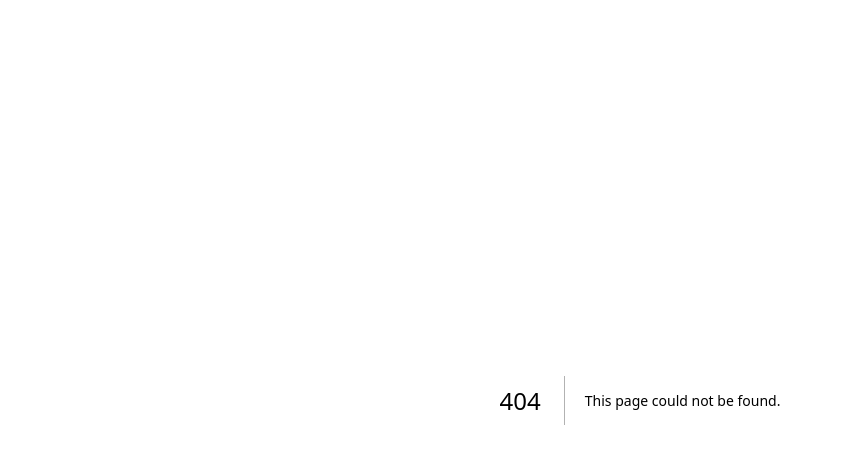
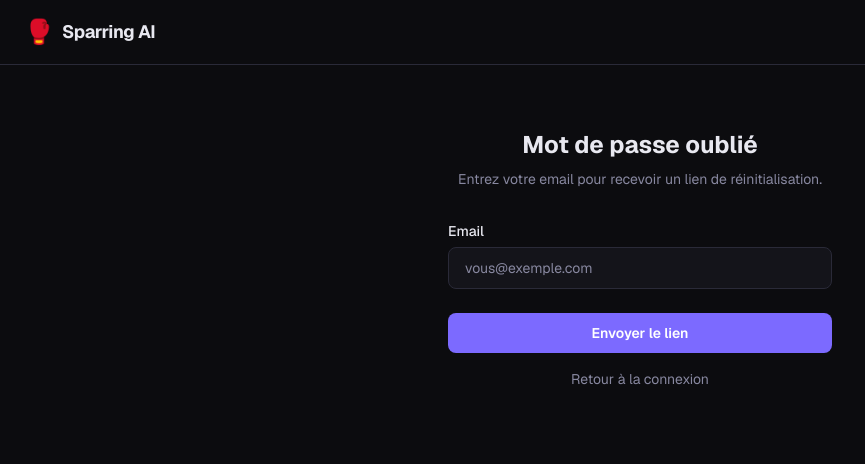
Before and after one commit to epapoz38-png/sparring.ia, a Next.js app: page /forgot-password in a window 1280 px wide. Before the commit this address had no page. Shown: the top 464 px of the page, without its empty margins (0-865 px from the left). Built offline with nearby package versions, Linux system fonts and the light colour scheme.

Commit message:
verify email + forgot password

```diff
--- /dev/null
+++ b/app/(auth)/forgot-password/page.tsx
@@ -0,0 +1,96 @@
+"use client";
+
+import { useState } from "react";
+import Link from "next/link";
+import { createClient } from "@/lib/supabase/client";
+
+export default function ForgotPasswordPage() {
+  const [email, setEmail] = useState("");
+  const [status, setStatus] = useState<"idle" | "sending" | "sent" | "error">("idle");
+
+  async function handleSubmit(e: React.FormEvent) {
+    e.preventDefault();
+    setStatus("sending");
+    const supabase = createClient();
+    const { error } = await supabase.auth.resetPasswordForEmail(email, {
+      redirectTo: `${window.location.origin}/api/auth/callback?next=/reset-password`,
+    });
+    setStatus(error ? "error" : "sent");
+  }
+
+  if (status === "sent") {
+    return (
+      <div className="w-full max-w-sm text-center">
+        <div className="text-5xl mb-6">📬</div>
+        <h1 className="text-2xl font-bold text-[var(--color-text)] mb-3">
+          Email envoyé
+        </h1>
+        <p className="text-sm text-[var(--color-muted)] mb-8 leading-relaxed">
+          Si un compte existe pour{" "}
+          <span className="text-[var(--color-text)] font-medium">{email}</span>,
+          vous recevrez un lien pour réinitialiser votre mot de passe.
+        </p>
+        <Link
+          href="/login"
+          className="text-sm text-[var(--color-accent)] hover:underline"
+        >
+          Retour à la connexion
+        </Link>
+      </div>
+    );
+  }
+
+  return (
+    <div className="w-full max-w-sm">
+      <div className="mb-8 text-center">
+        <h1 className="text-2xl font-bold text-[var(--color-text)] mb-2">
+          Mot de passe oublié
+        </h1>
+        <p className="text-sm text-[var(--color-muted)]">
+          Entrez votre email pour recevoir un lien de réinitialisation.
+        </p>
+      </div>
+
+      <form onSubmit={handleSubmit} className="flex flex-col gap-4">
+        <div className="flex flex-col gap-1.5">
+          <label
+            htmlFor="email"
+            className="text-sm font-medium text-[var(--color-text)]"
+          >
+            Email
+          </label>
+          <input
+            id="email"
+            type="email"
+            required
+            value={email}
+            onChange={(e) => setEmail(e.target.value)}
+            placeholder="vous@exemple.com"
+            className="px-4 py-2.5 rounded-lg border border-[var(--color-border)] bg-[var(--color-surface)] text-[var(--color-text)] placeholder:text-[var(--color-muted)] focus:outline-none focus:border-[var(--color-accent)] transition-colors text-sm"
+          />
+        </div>
+
+        {status === "error" && (
+          <p className="text-sm text-[var(--color-danger)] bg-[var(--color-danger)]/10 border border-[var(--color-danger)]/20 rounded-lg px-4 py-2.5">
+            Une erreur est survenue. Réessayez.
+          </p>
+        )}
+
+        <button
+          type="submit"
+          disabled={status === "sending"}
+          className="mt-2 bg-[var(--color-accent)] hover:bg-[var(--color-accent-hover)] disabled:opacity-60 disabled:cursor-not-allowed text-white px-4 py-2.5 rounded-lg font-semibold text-sm transition-colors"
+        >
+          {status === "sending" ? "Envoi…" : "Envoyer le lien"}
+        </button>
+
+        <Link
+          href="/login"
+          className="text-sm text-center text-[var(--color-muted)] hover:text-[var(--color-text)] transition-colors"
+        >
+          Retour à la connexion
+        </Link>
+      </form>
+    </div>
+  );
+}
--- a/app/(auth)/login/page.tsx
+++ b/app/(auth)/login/page.tsx
@@ -90,6 +90,15 @@ export default function LoginPage() {
           </p>
         )}
 
+        <div className="flex justify-end -mt-1">
+          <Link
+            href="/forgot-password"
+            className="text-xs text-[var(--color-muted)] hover:text-[var(--color-accent)] transition-colors"
+          >
+            Mot de passe oublié ?
+          </Link>
+        </div>
+
         <button
           type="submit"
           disabled={loading}
--- a/app/(auth)/signup/page.tsx
+++ b/app/(auth)/signup/page.tsx
@@ -37,8 +37,7 @@ export default function SignupPage() {
       return;
     }
 
-    router.push("/dashboard");
-    router.refresh();
+    router.push(`/verify-email?email=${encodeURIComponent(email)}`);
   }
 
   return (
--- /dev/null
+++ b/app/(auth)/verify-email/page.tsx
@@ -0,0 +1,76 @@
+"use client";
+
+import { useState, useEffect } from "react";
+import Link from "next/link";
+import { useSearchParams } from "next/navigation";
+import { createClient } from "@/lib/supabase/client";
+
+export default function VerifyEmailPage() {
+  const searchParams = useSearchParams();
+  const email = searchParams.get("email") ?? "";
+  const [status, setStatus] = useState<"idle" | "sending" | "sent" | "error">("idle");
+
+  async function handleResend() {
+    if (!email) return;
+    setStatus("sending");
+    const supabase = createClient();
+    const { error } = await supabase.auth.resend({
+      type: "signup",
+      email,
+      options: {
+        emailRedirectTo: `${window.location.origin}/api/auth/callback`,
+      },
+    });
+    setStatus(error ? "error" : "sent");
+  }
+
+  return (
+    <div className="w-full max-w-sm text-center">
+      <div className="text-5xl mb-6">✉️</div>
+
+      <h1 className="text-2xl font-bold text-[var(--color-text)] mb-3">
+        Vérifiez votre boîte mail
+      </h1>
+
+      <p className="text-sm text-[var(--color-muted)] mb-8 leading-relaxed">
+        Nous vous avons envoyé un lien de confirmation
+        {email && (
+          <>
+            {" "}à{" "}
+            <span className="text-[var(--color-text)] font-medium">{email}</span>
+          </>
+        )}
+        . Cliquez dessus pour activer votre compte.
+      </p>
+
+      {status === "sent" && (
+        <p className="text-sm text-emerald-400 bg-emerald-500/10 border border-emerald-500/20 rounded-lg px-4 py-2.5 mb-4">
+          Email renvoyé avec succès.
+        </p>
+      )}
+
+      {status === "error" && (
+        <p className="text-sm text-[var(--color-danger)] bg-[var(--color-danger)]/10 border border-[var(--color-danger)]/20 rounded-lg px-4 py-2.5 mb-4">
+          Impossible de renvoyer l&apos;email. Réessayez.
+        </p>
+      )}
+
+      <div className="flex flex-col gap-3">
+        <button
+          onClick={handleResend}
+          disabled={status === "sending" || status === "sent"}
+          className="bg-[var(--color-accent)] hover:bg-[var(--color-accent-hover)] disabled:opacity-60 disabled:cursor-not-allowed text-white px-4 py-2.5 rounded-lg font-semibold text-sm transition-colors"
+        >
+          {status === "sending" ? "Envoi…" : "Renvoyer l'email"}
+        </button>
+
+        <Link
+          href="/login"
+          className="text-sm text-[var(--color-muted)] hover:text-[var(--color-text)] transition-colors"
+        >
+          Retour à la connexion
+        </Link>
+      </div>
+    </div>
+  );
+}
```
